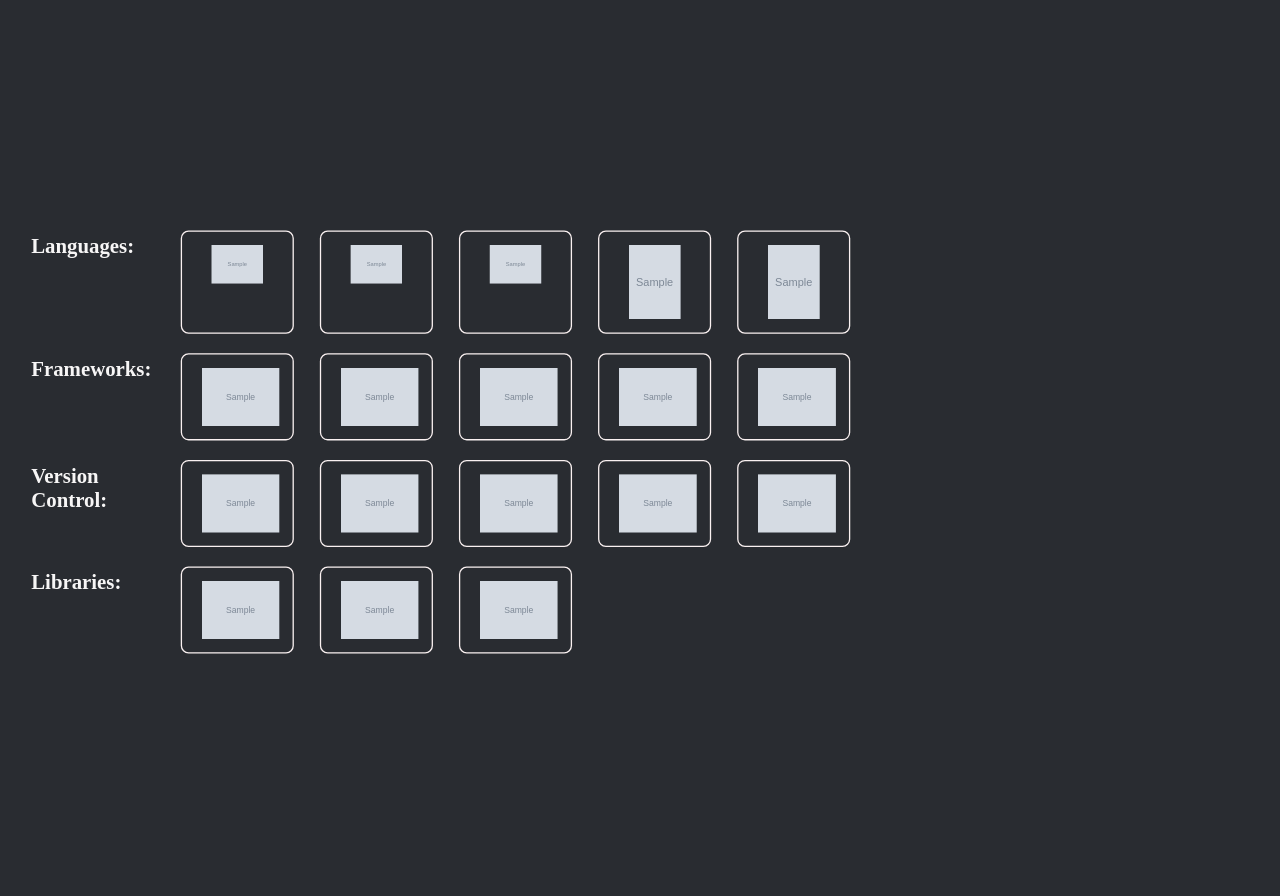
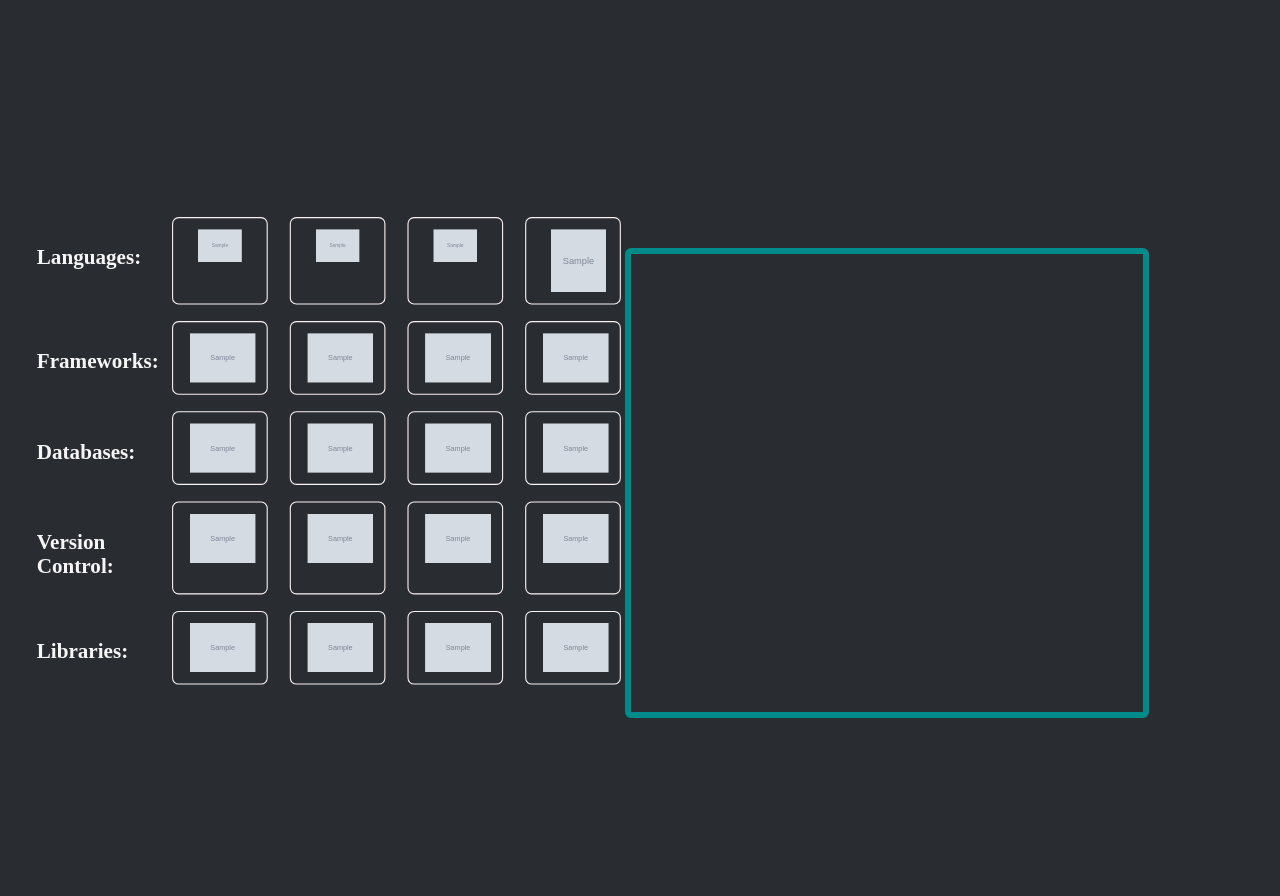
Before and after one commit to Aron-M/My-Portfolio, a Django app: template my_pf/templates/pages/skills.html in a window 1280 px wide. Before the commit the page ends 654 px from the top, so only its background shows below. Run offline with Django 4.2, Linux system fonts and the light colour scheme; the template is opened without the code that fills it: values that come from a table or form of the project are taken from there, others are empty; tables that the repository leaves empty hold one stand-in row (values such as "Sample post"); grey boxes marked "Sample" are stand-in pictures.

Commit message:
added databases model and view

```diff
--- a/my_pf/admin.py
+++ b/my_pf/admin.py
@@ -1,5 +1,5 @@
 from django.contrib import admin
-from .models import PersonalDetails, Skills, Language, Framework, Library, VersionControl
+from .models import PersonalDetails, Skills, Language, Framework, Library, VersionControl, Database
 
 
 admin.site.register(PersonalDetails)
@@ -8,3 +8,4 @@ admin.site.register(Language)
 admin.site.register(Framework)
 admin.site.register(Library)
 admin.site.register(VersionControl)
+admin.site.register(Database)
--- a/my_pf/models.py
+++ b/my_pf/models.py
@@ -92,3 +92,19 @@ class VersionControl(models.Model):
 
     def __str__(self):
         return self.name
+
+class Database(models.Model):
+    name = models.CharField(max_length=100)
+    image1 = models.ImageField(
+        upload_to='database/', validators=[FileExtensionValidator(['png', 'jpg', 'jpeg'])])
+    image2 = models.ImageField(
+        upload_to='database/', validators=[FileExtensionValidator(['png', 'jpg', 'jpeg'])])
+    image3 = models.ImageField(
+        upload_to='database/', validators=[FileExtensionValidator(['png', 'jpg', 'jpeg'])])
+    image4 = models.ImageField(
+        upload_to='database/', validators=[FileExtensionValidator(['png', 'jpg', 'jpeg'])])
+    image5 = models.ImageField(
+        upload_to='database/', validators=[FileExtensionValidator(['png', 'jpg', 'jpeg'])])
+
+    def __str__(self):
+        return self.name
--- a/my_pf/templates/layout/head.html
+++ b/my_pf/templates/layout/head.html
@@ -4,22 +4,4 @@
 <meta http-equiv="X-UA-Compatible" content="ie=edge">
 <meta name="Description" content="Enter your description here"/>
 <link rel="stylesheet" href="{% static 'pp4_portfolio/custom_css/style.css' %}">
-<script>
-    function openModal(imageElement) {
-      let modal = document.getElementById("myModal");
-      let modalImg = document.getElementById("modalImage");
-      let captionText = document.getElementById("caption");
-
-      modal.style.display = "block";
-      modal.classList.add("show");
-      modalImg.src = imageElement.src;
-      captionText.innerHTML = imageElement.alt;
-
-      let span = document.getElementsByClassName("close")[0];
-      span.onclick = function() {
-        modal.style.display = "none";
-        modal.classList.remove("show");
-      }
-    }
-  </script>
 <title> Title </title>
--- a/my_pf/templates/pages/skills.html
+++ b/my_pf/templates/pages/skills.html
@@ -21,8 +21,7 @@
                                                 src="{{ language.image3.url }}" onclick="openModal(this)"></ul>
                                 <ul class="lang_img"><img class="languages_images modal-image" id="python_image"
                                                 src="{{ language.image4.url }}" onclick=" openModal(this)"></ul>
-                                <ul class="lang_img"><img class="languages_images modal-image" id="python_image"
-                                                src="{{ language.image5.url }}" onclick=" openModal(this)"></ul>
+
                         </li>
                         {% endfor %}
 
@@ -40,9 +39,30 @@
                                                 alt="{{ framework.name }}"></ul>
                                 <ul class="frame_img"><img class="frameworks_images" src="{{ framework.image4.url }}"
                                                 alt="{{ framework.name }}"></ul>
-                                <ul class="frame_img"><img class="frameworks_images" src="{{ framework.image5.url }}"
-                                                alt="{{ framework.name }}"></ul>
+
                         </li>
+                        {% endfor %}
+
+                        {% for database in database %}
+                        <li id="databases_img">
+                                <ul class="model-title">
+                                        <h1>Databases:</h1>
+                                </ul>
+                                <ul class="db_img"><img class="database_images" src="{{ database.image1.url }}"
+                                                alt="{{ database.name }}">
+                                </ul>
+                                <ul class="db_img"><img class="database_images" src="{{ database.image2.url }}"
+                                                alt="{{ database.name }}">
+                                </ul>
+                                <ul class="db_img"><img class="database_images" src="{{ database.image3.url }}"
+                                                alt="{{ database.name }}">
+                                </ul>
+                                <ul class="db_img"><img class="database_images" src="{{ database.image4.url }}"
+                                                alt="{{ database.name }}">
+                                </ul>
+
+                        </li>
+
                         {% endfor %}
 
 
@@ -60,12 +80,10 @@
                                 <ul class="vc_img"><img class="vc_images" src="{{ versioncontrol.image3.url }}"
                                                 alt="{{ versioncontrol.name }}">
                                 </ul>
-                                <ul class="vc_img"><img class="vc_images" src="{{ versioncontrol.image3.url }}"
+                                <ul class="vc_img"><img class="vc_images" src="{{ versioncontrol.image4.url }}"
                                                 alt="{{ versioncontrol.name }}">
                                 </ul>
-                                <ul class="vc_img"><img class="vc_images" src="{{ versioncontrol.image3.url }}"
-                                                alt="{{ versioncontrol.name }}">
-                                </ul>
+
                         </li>
 
                         {% endfor %}
@@ -85,18 +103,17 @@
                                 <ul class="lib_img"><img class="library_images" src="{{ libraries.image3.url }}"
                                                 alt="{{ libraries.name }}">
                                 </ul>
+                                <ul class="lib_img"><img class="library_images" src="{{ libraries.image4.url }}"
+                                                alt="{{ libraries.name }}">
+                                </ul>
+
                         </li>
-
-                        {% endfor %}
-
-                        {% for language in languages %}
-                        <div id="myModal" class="modal">
-                                <ul><img src="{{ language.image2.url }}" class="modal-content"></ul>
-                                <ul><span class="close">&times;</span></ul>
-                                <div id="caption"></div>
-                        </div>
                         {% endfor %}
                 </div>
-        </div>
+                <div id="modal-div">
+                        <div id="modal-box">
+
+                        </div>
+                </div>
 </body>
 {% endblock %}
--- a/my_pf/views.py
+++ b/my_pf/views.py
@@ -1,5 +1,5 @@
 from django.shortcuts import render
-from .models import PersonalDetails, Language, Framework, Library, VersionControl
+from .models import PersonalDetails, Language, Framework, Library, VersionControl, Database
 
 
 def display_skills_page(request):
@@ -31,4 +31,5 @@ def skills(request):
     frameworks = Framework.objects.all()
     libraries = Library.objects.all()
     versioncontrol = VersionControl.objects.all()
-    return render(request, '/workspace/Project-4-Portfolio/my_pf/templates/pages/skills.html', {'languages': languages, 'frameworks': frameworks, 'libraries': libraries, 'versioncontrol': versioncontrol})
+    database = Database.objects.all()
+    return render(request, '/workspace/Project-4-Portfolio/my_pf/templates/pages/skills.html', {'languages': languages, 'frameworks': frameworks, 'libraries': libraries, 'versioncontrol': versioncontrol, 'database': database})
--- a/static/pp4_portfolio/custom_css/style.css
+++ b/static/pp4_portfolio/custom_css/style.css
@@ -14,32 +14,26 @@
   justify-content: center;
 }
 
+
 .model-title {
-  margin-right: 80px;
+  margin-right: 6rem;
   padding-left: 5px;
   max-width:150px;
   min-width: 150px;
-  margin-top: 5px;
+  margin-top: 45px;
   margin-bottom: 5px;
+  font-size: 1.2rem;
 }
 
 h1 {
   color: #f7f6f6;
 }
 
-/* #languages_img {
-  display: flex;
-  flex-direction: row;
-  margin-right: 0;
-  max-width: 100px;
-  margin-bottom: 30px;
-  margin-right: 50px;
-} */
-
 .lang_img,
 .frame_img,
 .lib_img,
-.vc_img {
+.vc_img,
+.db_img {
   position: relative;
   display: inline-block;
 }
@@ -47,21 +41,24 @@ h1 {
 .lang_img img,
 .frame_img img,
 .lib_img img,
-.vc_img img {
+.vc_img img,
+.db_img img{
   transition: transform 0.8s ease;
 }
 
 .lang_img:hover img,
 .frame_img:hover img,
 .lib_img:hover img,
-.vc_img:hover img {
+.vc_img:hover img,
+.db_img:hover img {
   transform: scale(1.3);
 }
 
 .lang_img,
 .frame_img,
 .lib_img,
-.vc_img {
+.vc_img,
+.db_img {
   display: inline-block;
   display: flex;
   flex-direction: column;
@@ -80,29 +77,33 @@ h1 {
 
 .frame_img,
 .lib_img,
-.vc_img {
+.vc_img,
+.db_img {
 padding-inline-start: 0;
 padding-right: 60px;
 padding-left: 30px;
 }
 
 .model-container {
-  transform: scale(0.65);
+  transform: scale(0.55);
   transform-origin: left;
   position: relative;
-  left: 20px; /* Adjust the value as needed */
+  left: 2vw; /* Adjust the value as needed */
+  width: 96vw;
+  min-width:46vw;
 }
 
 
 .vc_images,
 .library_images,
-.frameworks_images{
+.frameworks_images,
+.database_images {
 width: 120px;
 }
 
 #python_image {
   height: 115px;
-  width: 80px;
+  width: 100px;
   padding-left: 0;
 }
 
@@ -110,21 +111,17 @@ body {
   background-color: #292c31;
 }
 
-/* .model-container img{
-  width: 100px;
-  height: 140px;
-  object-fit:fill
-} */
-
-#linebreak {
-  margin-bottom: 100px;
+.container-div{
+  display: flex;
+  flex-direction: row;
 }
 
 
 #frameworks_img,
 #languages_img,
 #library_img,
-#versioncontrol_img {
+#versioncontrol_img,
+#databases_img {
   display: flex;
   flex-direction: row;
   margin-right: 0px;
@@ -132,76 +129,20 @@ body {
   margin-bottom: 10px;
 }
 
-.modal {
-  display: none;
-  /* Hide the modal by default */
-  position: fixed;
-  z-index: 1;
-  left: 0;
-  top: 0;
-  width: 100%;
-  height: 100%;
-  overflow: auto;
-  background-color: rgba(0, 0, 0, 0.8);
-  /* Semi-transparent dark background */
-  animation: fade-in 1.8s ease-in;
-  /* Fade-in animation */
+#modal-div {
+  width:100%
 }
 
-.modal-content {
-  background-color: white;
-  /* White background for modal content */
-  position: fixed;
-  left: 50%;
-  top: 50%;
-  transform: translate(-50%, -50%);
-  max-width: 80%;
-  max-height: 80%;
-  border-radius: 8px;
-  /* Rounded corners */
-  padding: 20px;
-  opacity: 0;
-  /* Start with opacity 0 */
-  animation: fade-in-from-center 0.3s ease-in forwards;
-  /* Fade-in from center animation */
+#modal-box {
+  display: flex;
+  align-self: baseline;
+  object-fit:fill;
+  margin-top: 30vh;
+  height: 52%;
+  width:80%;
+  border:darkcyan solid;
+  border-width: 6px;
+  border-radius: 6px;
+  position: relative;
+  right: 0.5vw;
 }
-
-.close {
-  color: white;
-  position: absolute;
-  top: 15px;
-  right: 35px;
-  font-size: 40px;
-  font-weight: bold;
-  transition: 0.3s;
-}
-
-.close:hover,
-.close:focus {
-  color: #bbb;
-  text-decoration: none;
-  cursor: pointer;
-}
-
-/* Animation Styles */
-@keyframes fade-in {
-  from {
-    opacity: 0;
-  }
-
-  to {
-    opacity: 1;
-  }
-}
-
-@keyframes fade-in-from-center {
-  from {
-    opacity: 0;
-    transform: translate(-50%, -50%) scale(0.5);
-  }
-
-  to {
-    opacity: 1;
-    transform: translate(-50%, -50%) scale(1);
-  }
-}
```
Also changed, not shown: media/database/dark-grey.png (added), media/database/dark-grey_JAYZN9c.png (added), media/database/dark-grey_vDDytyG.png (added), media/database/dark-grey_y2ZFhLP.png (added), media/database/postgresql_vertical_logo_icon_168900.png (added), media/version-control/dark-grey_pr8x7Vn.png (added), my_pf/migrations/0011_auto_20230510_1847.py (added), my_pf/migrations/0012_auto_20230510_1900.py (added).
